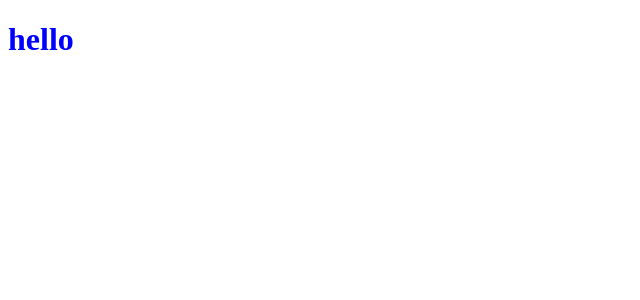
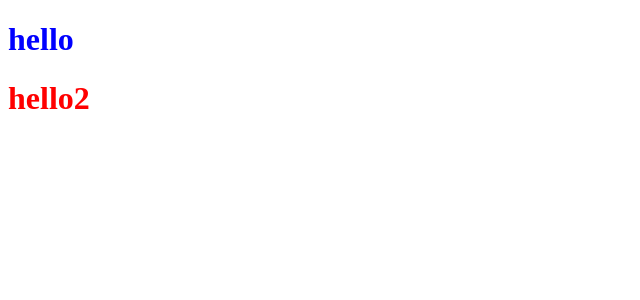
Before and after one commit to kimud7/velopert_study, a React (Create React App) app: page / in a window 1280 px wide. Shown: the top 300 px of the page, without its empty margins (0-640 px from the left). Built offline with nearby package versions, Linux system fonts and the light colour scheme.

Commit message:
props_basic_default

```diff
--- a/src/App.js
+++ b/src/App.js
@@ -5,6 +5,7 @@ function App() {
   return (
     <div className="App">
       <Chapter1 test="hello"  color="blue"></Chapter1>
+      <Chapter1 test="hello2"  ></Chapter1>
     </div>
   );
 }
--- a/src/chapter1.js
+++ b/src/chapter1.js
@@ -1,4 +1,5 @@
 import React from 'react';
+
 
 const chapter = (props) => {
     return (
@@ -6,4 +7,7 @@ const chapter = (props) => {
       );
 }
 
+chapter.defaultProps = {
+    color: 'red'
+}
 export default chapter;
```
